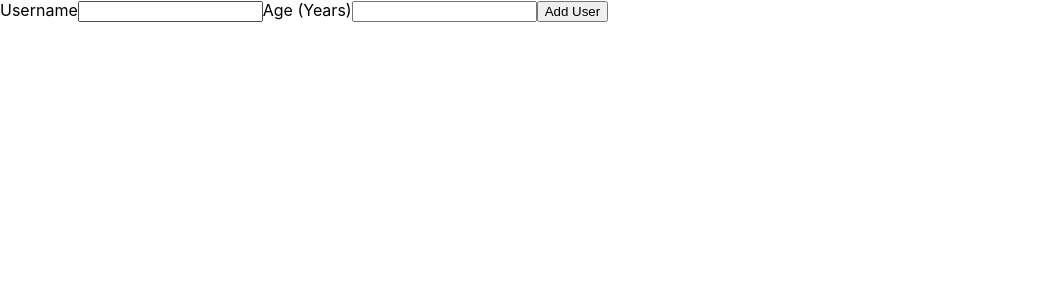
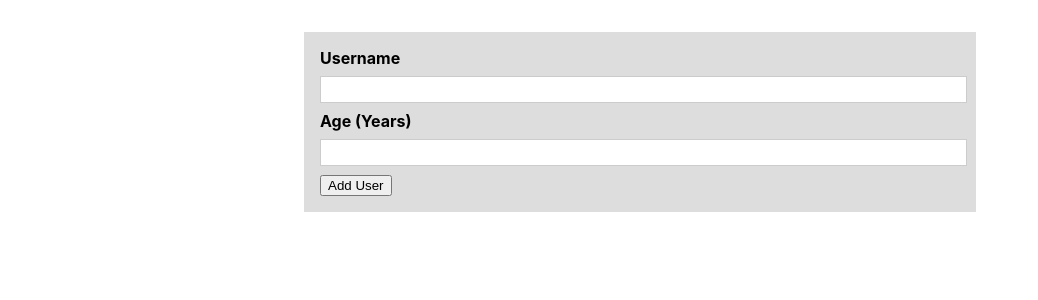
Before and after one commit to jaguarj/react-complete-guide, a React (Create React App) app in the folder 01-starter-project-add-user/: page / in a window 1280 px wide. Shown: the top 300 px of the page, without its empty margins (0-1038 px from the left). Built offline with nearby package versions, Linux system fonts and the light colour scheme.

Commit message:
Updated components.

```diff
--- a/01-starter-project-add-user/src/App.js
+++ b/01-starter-project-add-user/src/App.js
@@ -22,7 +22,7 @@
   },
 ];
 
-console.log("DUMMY_USERS", DUMMY_USERS)
+// console.log("DUMMY_USERS", DUMMY_USERS)
 
 
 function App() {
--- a/01-starter-project-add-user/src/components/UI/Card/Card.js
+++ b/01-starter-project-add-user/src/components/UI/Card/Card.js
@@ -1,8 +1,8 @@
 import React from 'react';
-import './Card.css';
+import classes from  './Card.module.css';
 
 const Card = (props) => {
-    return <div className="card">{props.children}</div>
+    return <div className={`${classes.card} ${props.className}`}>{props.children}</div>
 };
 
 export default Card;
--- a/01-starter-project-add-user/src/components/Users/AddUser.js
+++ b/01-starter-project-add-user/src/components/Users/AddUser.js
@@ -1,4 +1,6 @@
 import React from 'react';
+import Card from '../UI/Card/Card';
+import classes from './AddUser.module.css';
 
 const AddUser = () => {
     const addUserHandler = (e) => {
@@ -6,6 +8,7 @@
     }
 
     return (
+        <Card className={classes.input}>
             <form onSubmit={addUserHandler}>
                 <label htmlFor="username">Username</label>
                 <input id="username" type="text" />
@@ -13,6 +16,7 @@
                 <input id="age" type="number" />
                 <button type="submit">Add User</button>
             </form>
+        </Card>
     )
 };
 
--- /dev/null
+++ b/01-starter-project-add-user/src/components/Users/AddUser.module.css
@@ -0,0 +1,26 @@
+.input {
+    margin: 2rem auto;
+    padding: 1rem;
+    width: 90%;
+    max-width: 40rem;
+  }
+
+  .input label {
+    display: block;
+    font-weight: bold;
+    margin-bottom: 0.5rem;
+  }
+
+  .input input {
+    font: inherit;
+    display: block;
+    width: 100%;
+    border: 1px solid #ccc;
+    padding: 0.15rem;
+    margin-bottom: 0.5rem;
+  }
+
+  .input input:focus {
+    outline: none;
+    border-color: #4f005f;
+  }
```
Also changed, not shown: 01-starter-project-add-user/src/components/UI/Card/Card.module.css (renamed from 01-starter-project-add-user/src/components/UI/Card/Card.css), 01-starter-project-add-user/src/components/Users/AddUser.css (deleted). Lines whose indentation alone changed are shown as unchanged.
